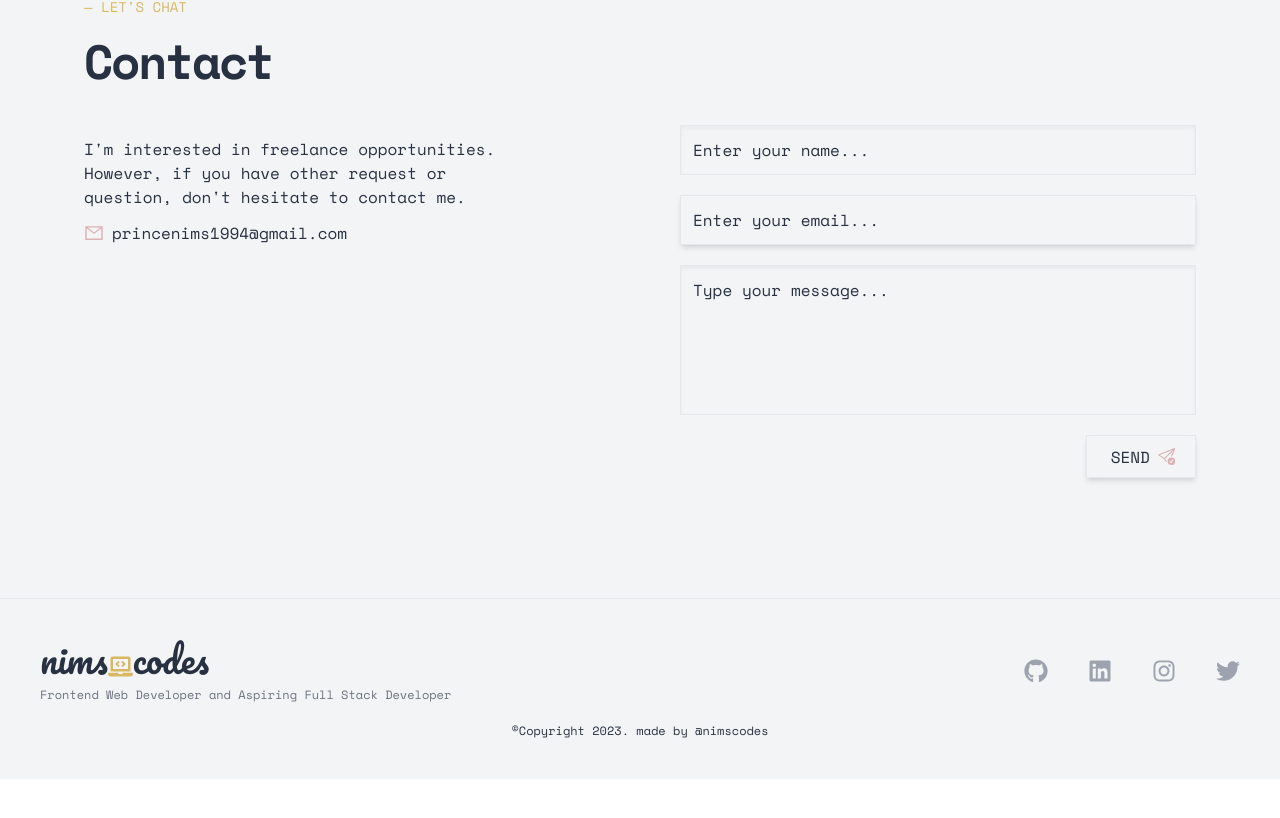
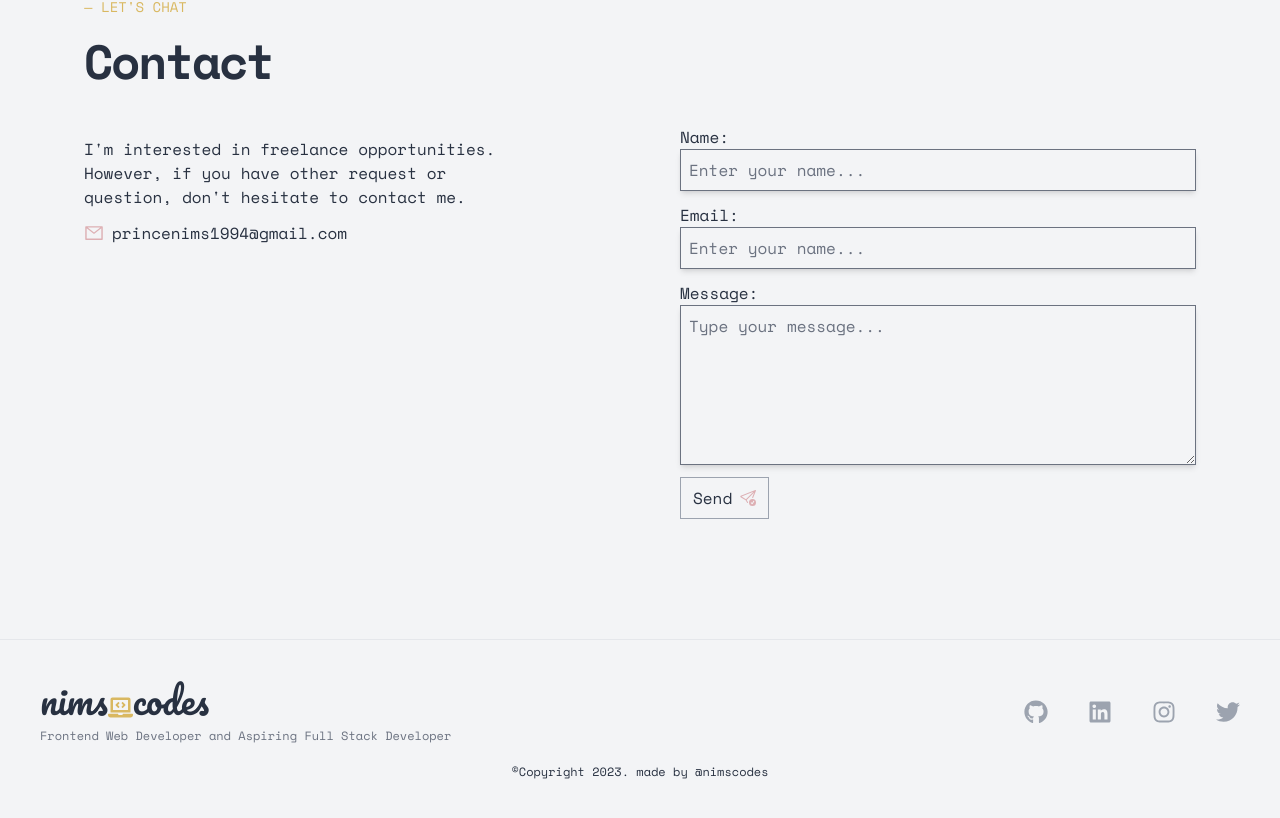
Before and after one commit to nimscodes/nimscodes, a React (Vite) app: page / in a window 1280 px wide. Shown: the part 3539-4357 px from the top of the page. Before the commit the page ends 4318 px from the top, so only its background shows below. Built offline with nearby package versions, Linux system fonts and the light colour scheme; no server answers.

Commit message:
add react-hook form

```diff
--- a/package.json
+++ b/package.json
@@ -10,10 +10,12 @@
     "preview": "vite preview"
   },
   "dependencies": {
+    "@tailwindcss/forms": "^0.5.6",
     "emailjs-com": "^3.2.0",
     "framer-motion": "^10.16.1",
     "react": "^18.2.0",
     "react-dom": "^18.2.0",
+    "react-hook-form": "^7.46.1",
     "react-icons": "^4.10.1",
     "react-router-dom": "^6.15.0"
   },
--- a/src/components/ContactForm.jsx
+++ b/src/components/ContactForm.jsx
@@ -1,138 +1,107 @@
-import { useState } from 'react';
-import { BsSendCheck } from 'react-icons/bs';
-import emailjs from 'emailjs-com';
-import { motion } from 'framer-motion';
+import { BsSendCheck } from "react-icons/bs";
+import emailjs from "emailjs-com";
+import { useForm } from "react-hook-form";
 
 const ContactForm = () => {
-  const [formData, setFormData] = useState({
-    name: '',
-    email: '',
-    message: '',
-  });
-
-  const [errors, setErrors] = useState({
-    name: '',
-    email: '',
-    message: '',
-  });
-
-  const [success, setSuccess] = useState('');
+  const {
+    register,
+    handleSubmit,
+    formState: { errors, isSubmitting, isSubmitSuccessful },
+  } = useForm();
 
   const serviceId = import.meta.env.VITE_EMAIL_SERVICE_ID;
   const templateId = import.meta.env.VITE_EMAIL_TEMPLATE_ID;
   const userId = import.meta.env.VITE_EMAIL_USER_ID;
 
-  const validateEmail = (email) => {
-    const emailRegex = /^[^\s@]+@[^\s@]+\.[^\s@]+$/;
-    return emailRegex.test(email);
+  const onSubmit = async (data) => {
+    console.log(data);
+    try {
+      const response = await emailjs.send(serviceId, templateId, data, userId);
+      console.log(response);
+    } catch (error) {
+      console.error("Error sending message:", error);
+    }
   };
 
-  const handleInputChange = (e) => {
-    const { name, value } = e.target;
-    setFormData((prevData) => ({
-      ...prevData,
-      [name]: value,
-    }));
-  };
-
-  const handleSubmit = async (e) => {
-    e.preventDefault();
-
-    const newErrors = {
-      name: formData.name ? '' : 'Name is required',
-      email: validateEmail(formData.email) ? '' : 'Invalid email',
-      message: formData.message ? '' : 'Message is required',
-    };
-
-    setErrors(newErrors);
-
-    if (!Object.values(newErrors).some((error) => error)){
-      try {
-        const response = await emailjs.send(
-          serviceId,
-          templateId,
-          formData,
-          userId
-        );
-
-        if (response.status === 200) {
-          console.log('Message sent successfully');
-          setSuccess('Message sent successfully');
-          // Display confirmation to the user
-        }
-      } catch (error) {
-        console.error('Error sending message:', error);
-      }
-    }
+  const fieldStyles = "flex flex-col mb-3";
 
 
-    setFormData({
-      name: '',
-      email: '',
-      message: '',
-    });
-
-    // if (!Object.values(newErrors).some((error) => error)) {
-    //   setSuccess('Message sent successfully');
-    // }
-  };
-
   return (
-    <div className='flex-1'>
-      <form onSubmit={handleSubmit} className="flex flex-col gap-5">
-      <div className="flex items-center p-3 shadow-inner border dark:border-gray-700">
+    <div className="flex-1">
+      { isSubmitSuccessful && <p className="text-xs text-green-500">Message sent successfully</p> }
+      <form onSubmit={handleSubmit(onSubmit)}>
+        <div className={fieldStyles}>
+          <label htmlFor="name">Name:</label>
           <input
             type="text"
-          name="name"
-          value={formData.name}
-          onChange={handleInputChange}
-          placeholder={errors.name || `Enter your name...`}
-          className={`w-full bg-transparent outline-none border-none dark:placeholder:text-gray-400 placeholder:text-gun-metal${
-            errors.name && ' placeholder:text-red-400 dark:placeholder:text-red-400'
+            id="name"
+            {...register("name", {
+              required: "You must enter your name!",
+            })}
+            className={`bg-transparent shadow-md p-2 ${
+              errors.name ? "border-red-500" : ""
             }`}
+            placeholder="Enter your name..."
           />
+          {errors.name && (
+            <p role="alert" className="text-xs text-red-500">
+              {errors.name.message}
+            </p>
+          )}
         </div>
-      <div className="flex items-center p-3 shadow-md border dark:border-gray-700">
+        <div className={fieldStyles}>
+          <label htmlFor="email">Email:</label>
           <input
             type="email"
-          name="email"
-          value={formData.email}
-          onChange={handleInputChange}
-          placeholder={errors.email || `Enter your email...`}
-          className={`w-full bg-transparent border-none outline-none dark:placeholder:text-gray-400 placeholder:text-gun-metal${
-            errors.email && ' placeholder:text-red-400 dark:placeholder:text-red-400'
+            id="email"
+            {...register("email", {
+              required: "You must enter your email!",
+              pattern: {
+                value: /\S@+\S+\.\S+/,
+                message: "Entered value does not match email format",
+              },
+            })}
+            className={`bg-transparent shadow-md p-2 ${
+              errors.email ? "border-red-500" : ""
             }`}
+            placeholder="Enter your name..."
           />
+          {errors.email && (
+            <p role="alert" className="text-xs text-red-500">
+              {errors.email.message}
+            </p>
+          )}
         </div>
-      <div className="flex h-[150px] items-start p-3 shadow-inner border dark:border-gray-700">
-        <input
-          type="text"
-          name="message"
-          value={formData.message}
-          onChange={handleInputChange}
-          placeholder={errors.message || `Type your message...`}
-          className={`w-full bg-transparent outline-none border-none dark:placeholder:text-gray-400 placeholder:text-gun-metal ${
-            errors.message && ' placeholder:text-red-400 dark:placeholder:text-red-400'
+        <div className={fieldStyles}>
+          <label htmlFor="message">Message:</label>
+          <textarea
+            id="message"
+            {...register("message", {
+              required: "You must enter your message!",
+            })}
+            className={`bg-transparent shadow-md p-2 h-40 ${
+              errors.message ? "border-red-500" : ""
             }`}
+            placeholder="Type your message..."
           />
+          {errors.message && (
+            <p role="alert" className="text-xs text-red-500">
+              {errors.message.message}
+            </p>
+          )}
         </div>
-      <motion.div
-        whileHover={{ scale: 1.1 }}
-        transition={{ type: 'spring', stiffness: 400, damping: 10 }}
-        className="cursor-pointer flex items-center gap-1 self-end px-5 py-2 shadow-md border dark:border-gray-700"
+        <div>
+          <button
+            type="submit"
+            disabled={isSubmitting}
+            className="flex items-center gap-2 py-2 px-3 border border-gray-400"
           >
-        <input
-          type="submit"
-          name="send"
-          value="SEND"
-          className="w-full bg-transparent outline-none"
-        />
-        <BsSendCheck size={25} className="text-tea-rose-red" />
-      </motion.div>
-      {success && <p className="text-[#5cb85c]"> {success}</p>}
+            Send
+            <BsSendCheck className="text-tea-rose-red" />
+          </button>
+        </div>
       </form>
     </div>
-
   );
 };
 
--- a/tailwind.config.js
+++ b/tailwind.config.js
@@ -18,5 +18,5 @@ export default {
       },
     },
   },
-  plugins: [],
+  plugins: [require('@tailwindcss/forms')],
 };
```
Also changed, not shown: 1 other file (tests, documents, lock files or other folders). Lines whose indentation alone changed are shown as unchanged.
